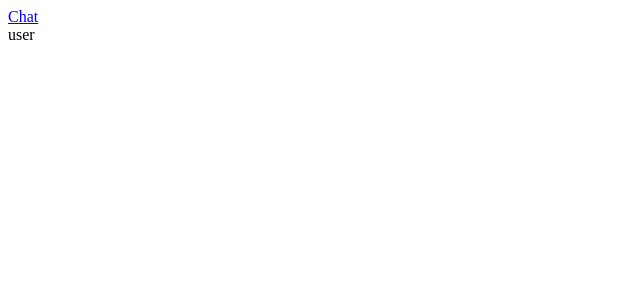
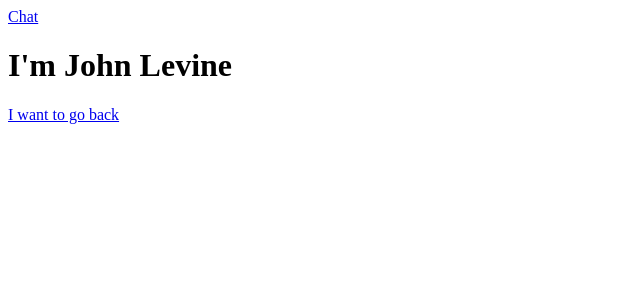
Before and after one commit to RomanSyt/real-time-chat-website, a Next.js app: page /users/0 in a window 1280 px wide. Shown: the top 300 px of the page, without its empty margins (0-640 px from the left). Built offline with nearby package versions, Linux system fonts and the light colour scheme; data requests are answered from the project's data file.

Commit message:
feat: add simple content for user page

```diff
--- a/src/app/users/[id]/page.tsx
+++ b/src/app/users/[id]/page.tsx
@@ -4,6 +4,7 @@
 import { fetchUsers } from "@/lib/fetchUsers";
 import { fetchUser } from "@/lib/fetchUser";
 import { notFound } from "next/navigation";
+import Link from "next/link";
 
 export const generateStaticParams = async () => {
   const users = await fetchUsers();
@@ -31,11 +32,20 @@
 
 const UserPage = async ({ params: { id } }: Props) => {
   const [user] = await fetchUser(id);
+
   if (!user) {
     notFound();
   }
 
-  return <main>user</main>;
+  return (
+    <main>
+      <h1>
+        I'm {user.name} {user.last_name}
+      </h1>
+
+      <Link href="/users">I want to go back</Link>
+    </main>
+  );
 };
 
 export default UserPage;
```
